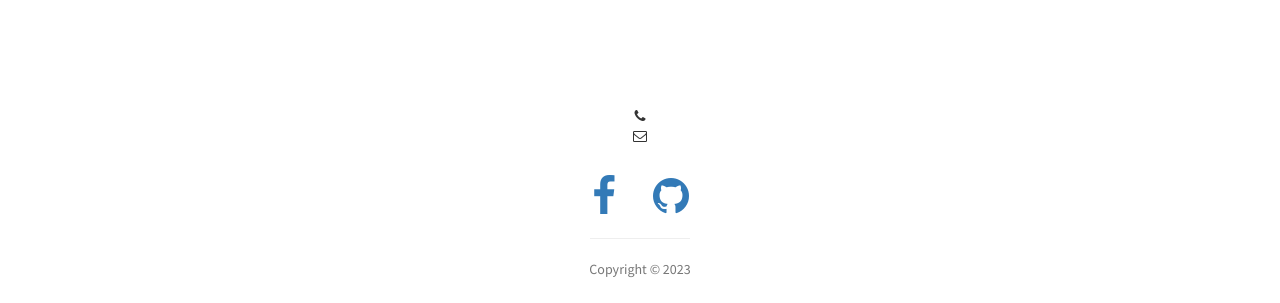
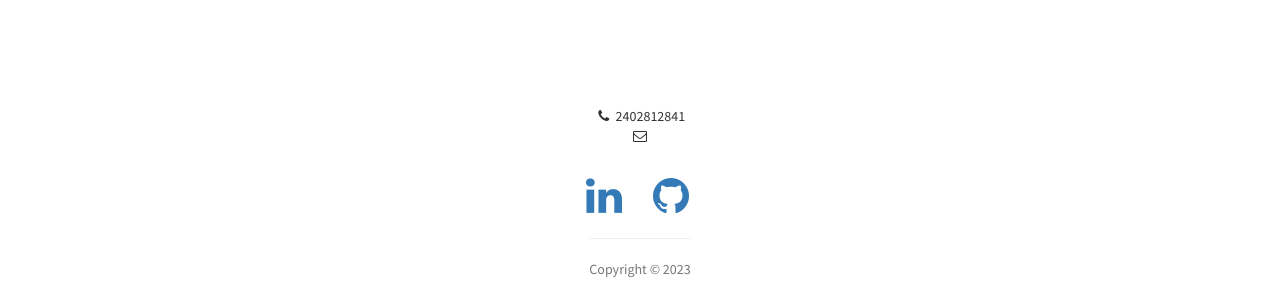
Before and after one commit to henryqbonilla/henryqbonilla.github.io, a Jekyll site: the page built from index.html, in a window 1280 px wide and 900 px high, scrolled down 1548 px. Shown: the part 511-814 px from the top of the window. Built offline with Jekyll 4.4.1, drawn with Linux system fonts in a browser that asks for light colours.

Commit message:
Update footer.html

```diff
--- a/_includes/footer.html
+++ b/_includes/footer.html
@@ -10,14 +10,14 @@
           {% endfor %}
         </p>
         <ul class="list-unstyled">
-          <li><i class="fa fa-phone fa-fw"></i> {{ site.telephone }}</li>
-          <li><i class="fa fa-envelope-o fa-fw"></i>  <a href="mailto:{{ site.email }}">{{ site.email }}</a>
+          <li><i class="fa fa-phone fa-fw"></i> {{ 2402812841 }}</li>
+          <li><i class="fa fa-envelope-o fa-fw"></i>  <a href="mailto:{{ henryqbonilla@gmail.com }}">{{ henryqbonilla@gmail.com }}</a>
           </li>
         </ul>
         <br>
         <ul class="list-inline">
           <li>
-            <a href="https://facebook.com/{{ site.facebook_username }}"><i class="fa fa-facebook fa-fw fa-3x"></i></a>
+            <a href="https://linkedin.com/in/{{ henry-q-bonilla }}"><i class="fa fa-linkedin fa-fw fa-3x"></i></a>
           </li>
           <li>
             <a href="https://github.com/{{ henryqbonilla }}"><i class="fa fa-github fa-fw fa-3x"></i></a>
```
